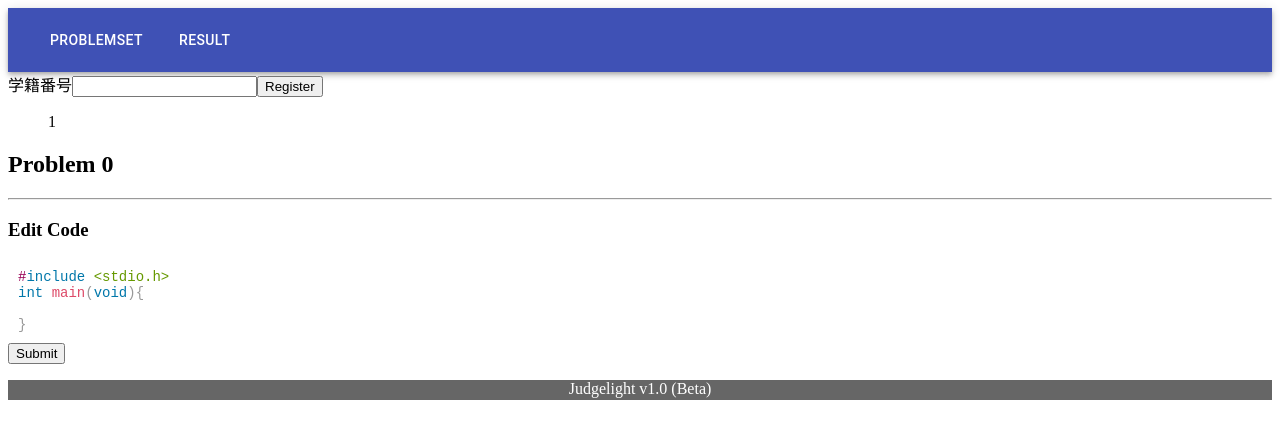
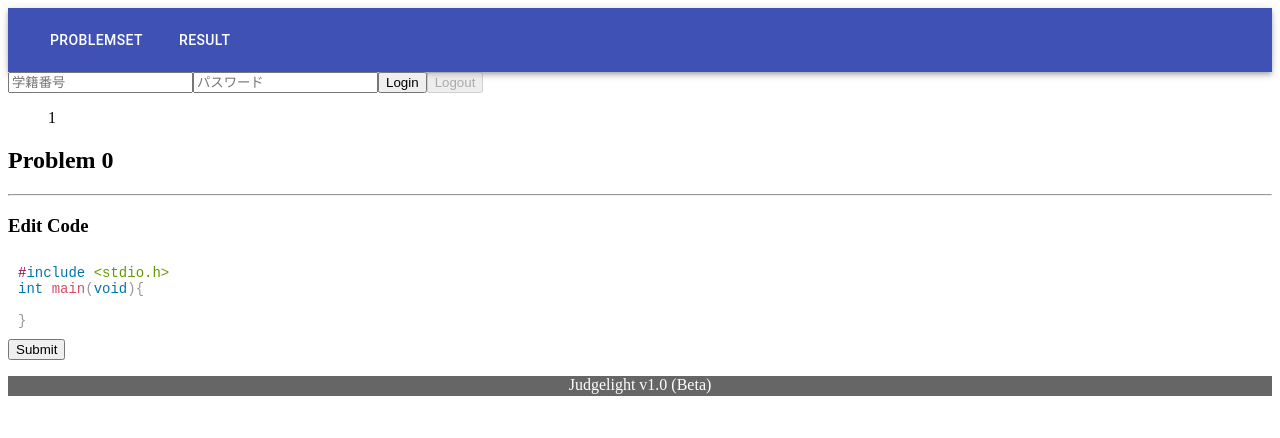
Before and after one commit to admidori/judgelight, a Next.js app in the folder frontend/: page / in a window 1280 px wide. Shown: the top 438 px of the page. Built offline with nearby package versions, Linux system fonts and the light colour scheme; no server answers.

Commit message:
Create login form
Signed-off-by: Aoi Kondo <agotadmidori@gmail.com>

```diff
--- a/frontend/src/components/login/login.tsx
+++ b/frontend/src/components/login/login.tsx
@@ -1,39 +1,118 @@
+import axios from "axios";
 import React from "react";
 
-var flag = false
-export var loginStateId = ""
-
 export default function Login(){
+    const [loginFlag, setLoginFlag] = React.useState("0")
     const [id, setId] = React.useState(null)
-    const [registerId, setRegisterId] = React.useState(null)
+    const [password, setPassword] = React.useState(null)
 
     React.useEffect(() => {
-        localStorage.setItem('value', JSON.stringify(registerId));
-      }, [registerId]);
+        const storedLoginFlag = localStorage.getItem("loginFlag");
+        const storedId = localStorage.getItem("id");
+        const storedPassword = localStorage.getItem("password");
+        if (storedLoginFlag && storedId && storedPassword) {
+            setLoginFlag(storedLoginFlag);
+            setId(storedId);
+            setPassword(storedPassword)
+        }
+    }, []);
+
+    const handleClickLogout = () => {
+        localStorage.setItem("loginFlag", "0")
+        localStorage.setItem("id", null)
+        localStorage.setItem("password", null)
+        setLoginFlag("0")
+        setId(null)
+        setPassword(null)
+
+        localStorage.clear();
+        console.log(localStorage)
+        alert("Logout Successfull")
+        window.location.reload();
+    }
 
     const handleClick = () => {
-        setRegisterId(id)
-        loginStateId = id
-        flag = true
+        const sendJsonData = JSON.stringify(
+            {
+                "student_id": id,
+                "password": password
+            }
+        );
+
+        axios.post('http://localhost:8080/register/login',sendJsonData)
+        .then(function(response){
+            const responseJsonData = JSON.parse(JSON.stringify(response))
+            console.log(responseJsonData.data)
+            if (responseJsonData.data.status == "success"){
+                alert("Login Successfull")
+                setLoginFlag("1")
+                localStorage.setItem("loginFlag", "1")
+                localStorage.setItem("id", id)
+                localStorage.setItem("password", password)
+            }
+            else{
+                alert("Login Failed")
+            }
+        })
+        .catch(function(error){
+            console.log(error)
+        })
     }
 
     return (
     <div>
-        <label>学籍番号</label>
         {
         (function () {
-            if (flag == true) {
+            if (loginFlag == "1") {
                 return (
                     <input value={id} readOnly></input>
                 );
             }else{
                 return(
-                    <input value={id} onChange={(event) => setId(event.target.value)}></input>
+                    <input value={id} placeholder="学籍番号" onChange={(event) => setId(event.target.value)}></input>
                 );
             }
         }())
         }
-    <button onClick={handleClick}>Register</button>
+        {
+        (function () {
+            if (loginFlag == "1") {
+                return (
+                    <input value={password} type="password" readOnly></input>
+                );
+            }else{
+                return(
+                    <input value={password} type="password" placeholder="パスワード" onChange={(event) => setPassword(event.target.value)}></input>
+                );
+            }
+        }())
+        }
+        {(
+            function(){
+                if (loginFlag == "1") {
+                    return (
+                        <button disabled onClick={handleClick}>Login</button>
+                    );
+                }else{
+                    return(
+                        <button onClick={handleClick}>Login</button>
+                    );
+                }
+            }
+        )()}
+                {(
+            function(){
+                if (loginFlag == "1") {
+                    return (
+                        <button onClick={handleClickLogout}>Logout</button>
+                    );
+                }else{
+                    return(
+                        <button disabled onClick={handleClickLogout}>Logout</button>
+                    );
+                }
+            }
+        )()}
     </div>
     );
 }
```
